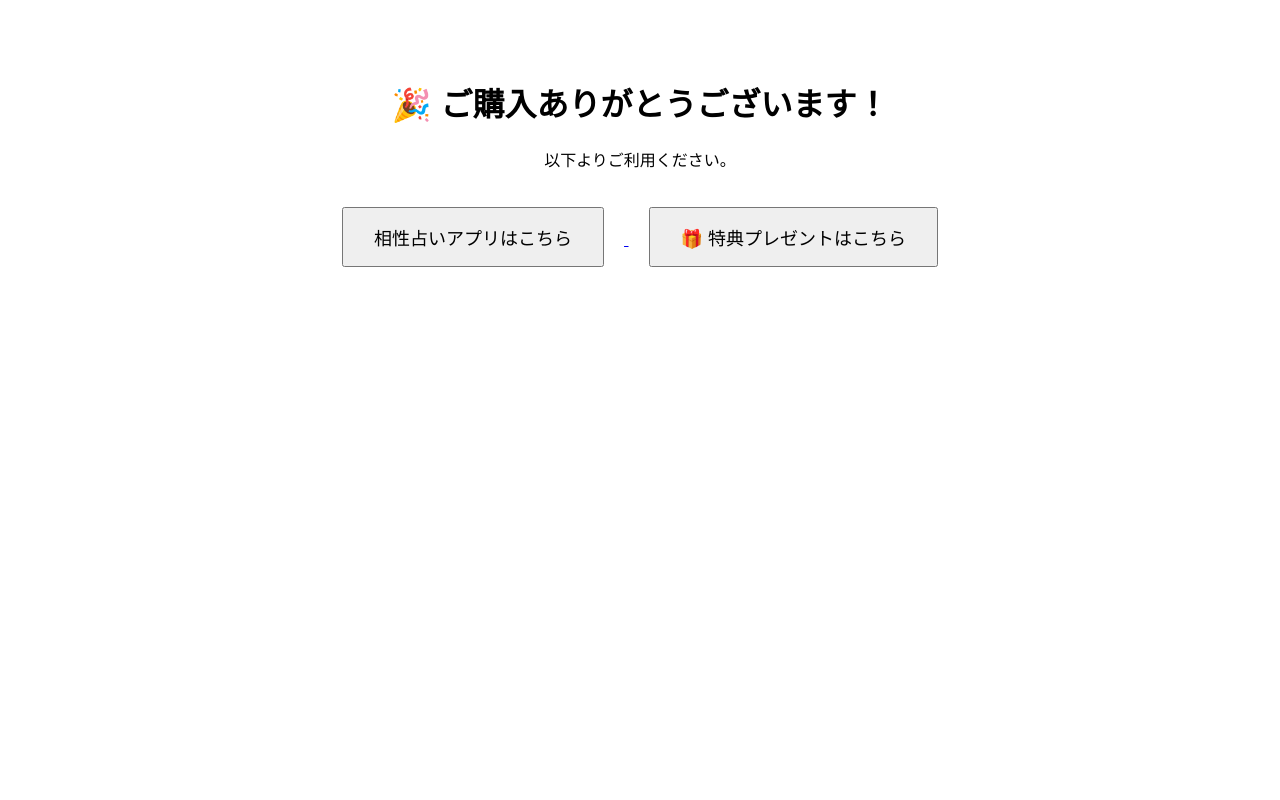
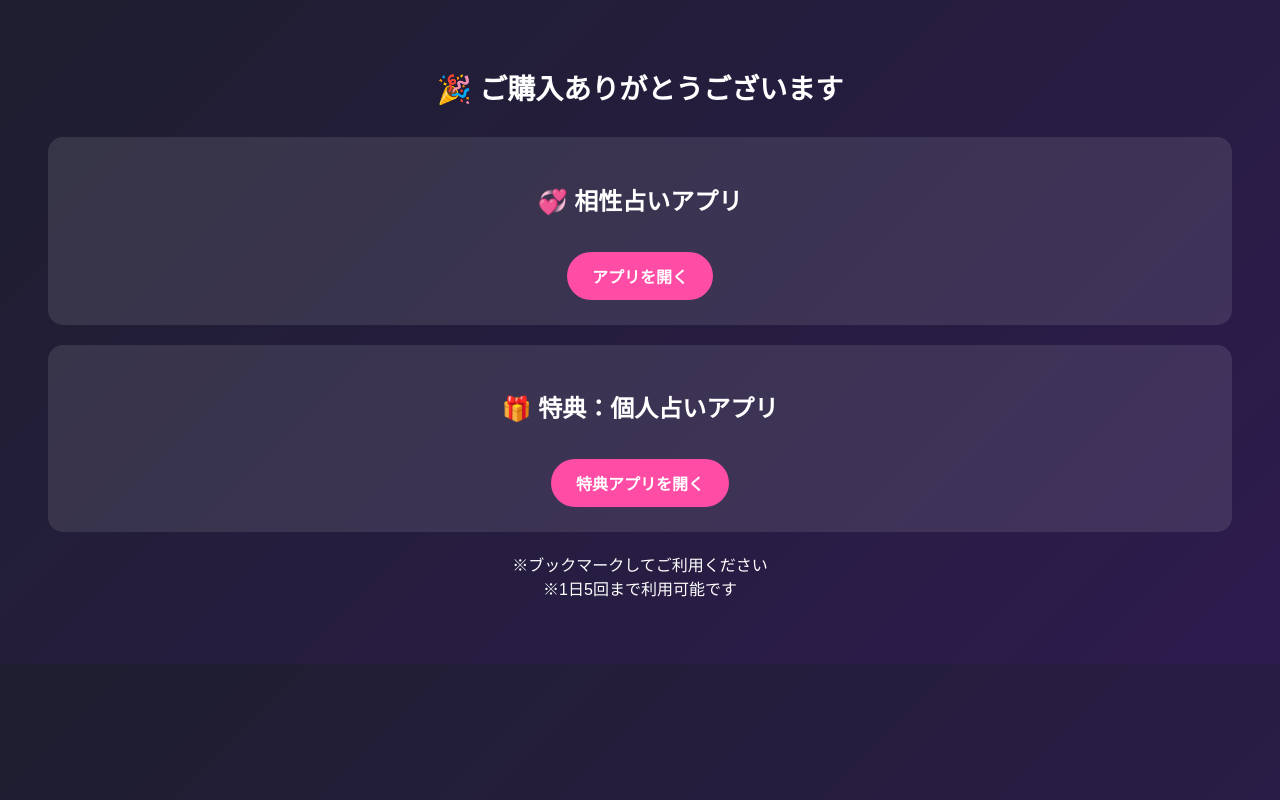
Before and after one commit to chabin0323-dev/thankyou, a plain HTML site: page index.html in a window 1280 px wide. Drawn offline with Linux system fonts and the light colour scheme.

Commit message:
Enhance index.html with new styles and content
Updated styles and structure of the purchase confirmation page.

```diff
--- a/index.html
+++ b/index.html
@@ -3,33 +3,60 @@
 <head>
 <meta charset="UTF-8">
 <title>ご購入ありがとうございます</title>
+<meta name="viewport" content="width=device-width, initial-scale=1.0">
 <style>
 body {
-  font-family: sans-serif;
-  text-align: center;
-  padding: 50px;
+font-family: sans-serif;
+background: linear-gradient(135deg,#1e1e2f,#2d1b4e);
+color: white;
+text-align: center;
+padding: 40px;
 }
-button {
-  padding: 15px 30px;
-  font-size: 18px;
-  margin: 20px;
-  cursor: pointer;
+h1 {
+font-size: 28px;
+margin-bottom: 30px;
+}
+.box {
+background: rgba(255,255,255,0.1);
+padding: 25px;
+margin: 20px 0;
+border-radius: 15px;
+}
+a {
+display: inline-block;
+margin-top: 15px;
+padding: 12px 25px;
+background: #ff4da6;
+color: white;
+text-decoration: none;
+border-radius: 30px;
+font-weight: bold;
+}
+a:hover {
+background: #ff1a8c;
 }
 </style>
 </head>
 <body>
 
-<h1>🎉 ご購入ありがとうございます！</h1>
+<h1>🎉 ご購入ありがとうございます</h1>
 
-<p>以下よりご利用ください。</p>
+<div class="box">
+<h2>💞 相性占いアプリ</h2>
+<a href="https://compatibility-fortune-telling.vercel.app/" target="_blank">
+アプリを開く
+</a>
+</div>
 
-<a href="https://compatibility-fortune-telling.vercel.app/">
-<button>相性占いアプリはこちら</button>
+<div class="box">
+<h2>🎁 特典：個人占いアプリ</h2>
+<a href="https://individual-fortune.vercel.app/" target="_blank">
+特典アプリを開く
 </a>
+</div>
 
-<a href="https://ai-fortune-teller-umber.vercel.app">
-<button>🎁 特典プレゼントはこちら</button>
-</a>
+<p>※ブックマークしてご利用ください<br>
+※1日5回まで利用可能です</p>
 
 </body>
 </html>
```
